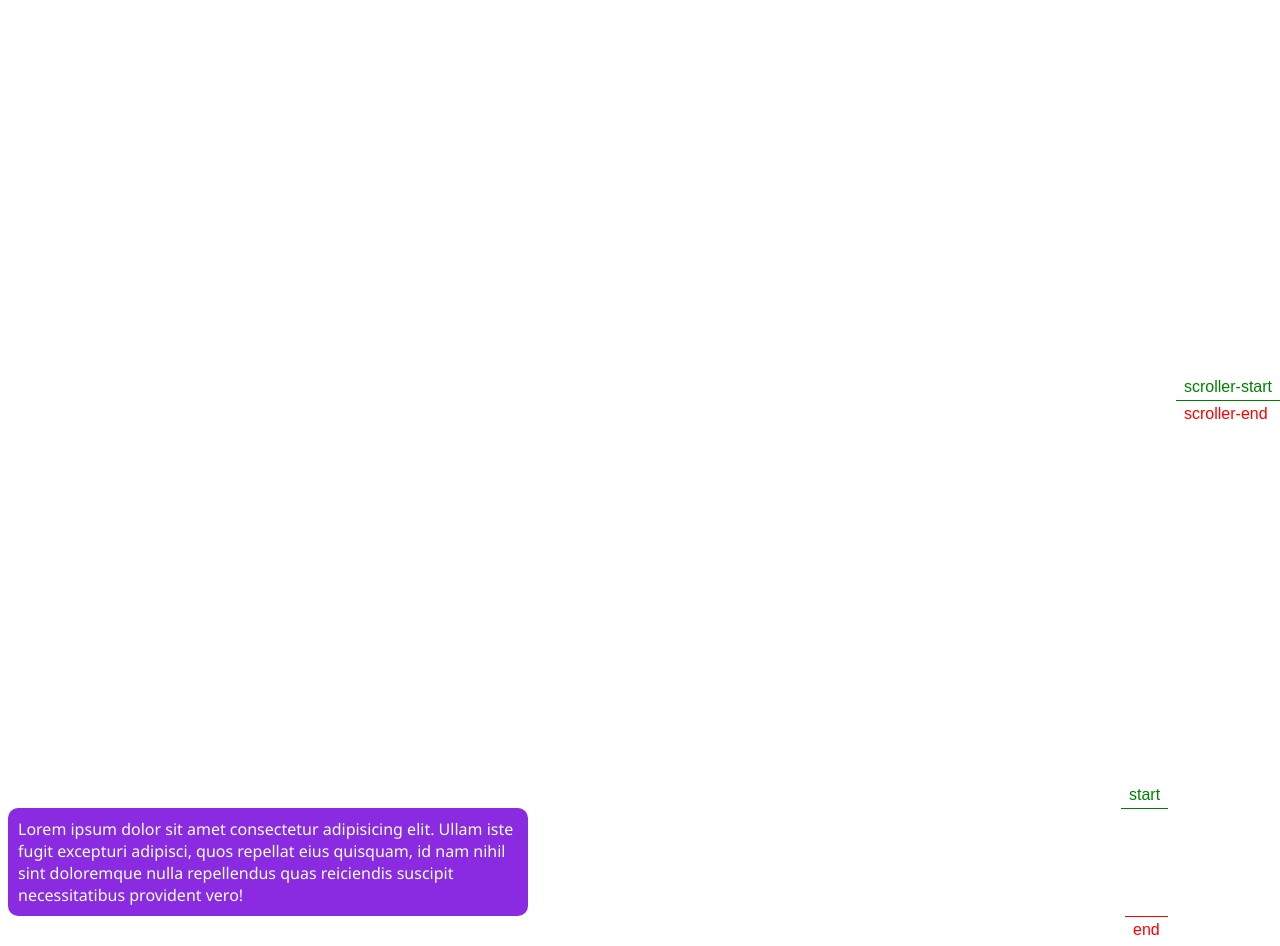
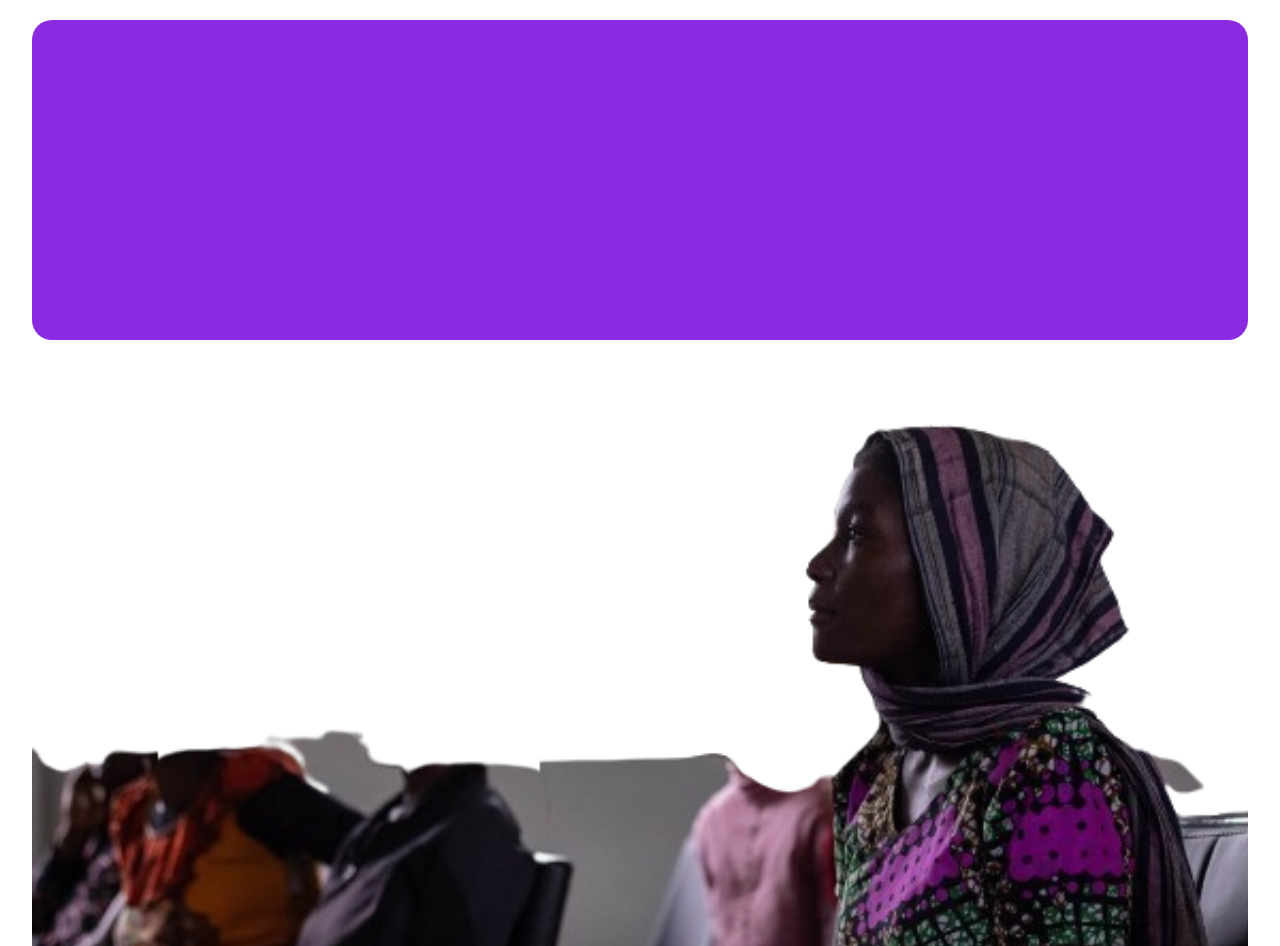
Before and after one commit to amethystcoder/CLID, a website: page frontend/index.html in a window 1280 px wide. Shown: the top 946 px of the page. Drawn offline with nearby package versions, Linux system fonts and the light colour scheme; a script that the page names is missing.

Commit message:
work on some things

```diff
--- a/frontend/index.html
+++ b/frontend/index.html
@@ -12,15 +12,24 @@
 
 </head>
 <body>
-  <div class="some-space"></div>
+  <header>
+    <nav></nav>
+  </header>
+
+  <section class="starter-section">
+    <div class="top-sub-section"></div>
+    <div class="core-background"></div>
+  </section>
+
+  <!-- <div class="some-space"></div>
   <div class="test-element">
     Lorem ipsum dolor sit amet consectetur adipisicing elit. Ullam iste fugit excepturi adipisci, quos repellat eius quisquam, id nam nihil sint doloremque nulla repellendus quas reiciendis suscipit necessitatibus provident vero!
   </div>
-  <div class="some-space"></div>
+  <div class="some-space"></div> -->
 </body>
 
 <script>
-    let timeline = gsap.timeline({
+    /* let timeline = gsap.timeline({
       scrollTrigger:{
         trigger: '.test-element',
         start: 'top center',
@@ -47,7 +56,7 @@
       requestAnimationFrame(raf);
     }
 
-    requestAnimationFrame(raf);
+    requestAnimationFrame(raf); */
 
 
   </script>
--- a/frontend/styles.css
+++ b/frontend/styles.css
@@ -1,3 +1,36 @@
+
+*{
+    font-family: 'Segoe UI', Tahoma, Geneva, Verdana, sans-serif;
+}
+body{
+    margin: 0;
+    padding: 0;
+}
+
+.core-background, .top-sub-section{
+    width: 95%;
+    display: flex;
+    height: 40vh;
+    margin: 20px;
+    background-color: blueviolet;
+    border-radius: 20px;
+}
+
+.core-background {
+    background-color: transparent;
+    height: 100vh;
+    background-image: url(./assets/conference_2_no_bg_second.png);
+    background-position-y: bottom;
+    background-repeat: no-repeat;
+    background-size: cover;
+}
+.starter-section{
+    display: flex;
+    flex-direction: column;
+    align-items: center;
+    justify-content: center;
+}
+
 .test-element{
     display: flex;
     padding: 10px;
@@ -6,7 +39,6 @@
     border: hidden;
     border-radius: 10px;
     width: 500px;
-    font-family: 'Segoe UI', Tahoma, Geneva, Verdana, sans-serif;
 }
 .some-space {
     display: flex;
```
Also changed, not shown: README.md, frontend/assets/conference 2.jpg (added), frontend/assets/conference.jpg (added), frontend/assets/conference_2_no_bg.png (added), frontend/assets/conference_2_no_bg_second.png (added), frontend/assets/jewcyjordy-ai-generated-9304414_1920.jpg (added), frontend/assets/work.jpg (added), 1 other file.
